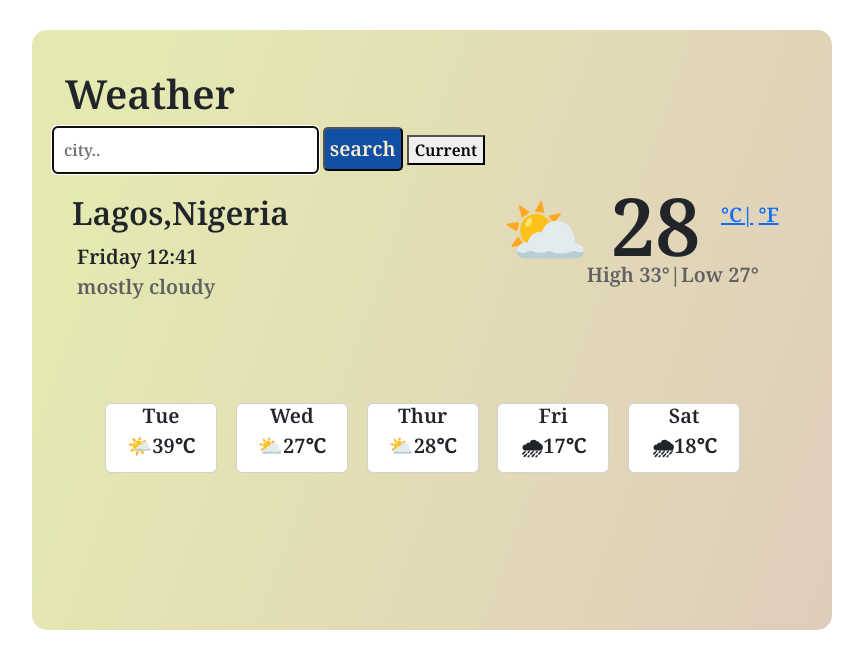
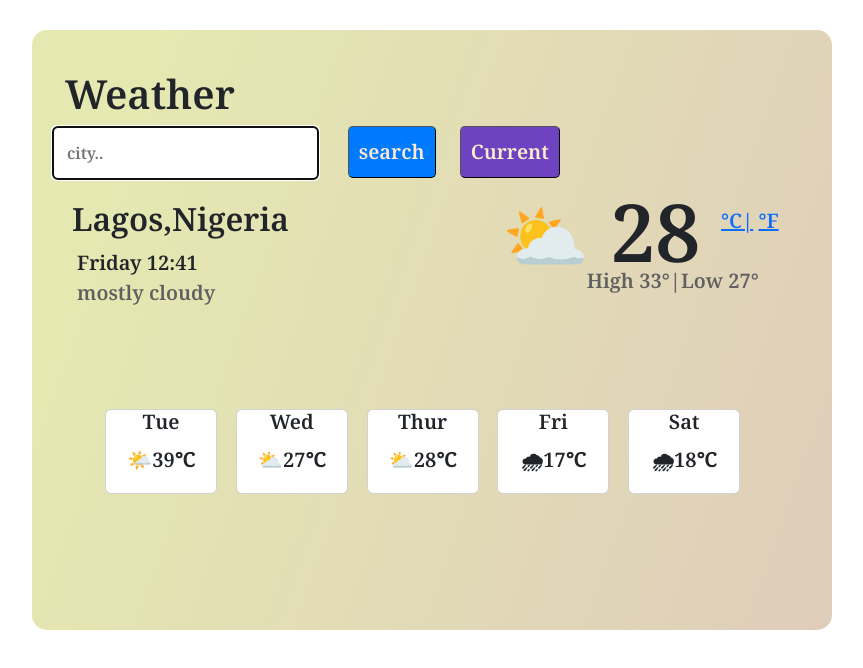
Before and after one commit to 3cia01/Hosting-fiirst-file, a plain HTML site: page index.html in a window 1280 px wide. Shown: the whole page, without its empty margins (208-1071 px from the left). Drawn offline with nearby package versions, Linux system fonts and the light colour scheme; no server answers.

Commit message:
modified  src/styles.css

```diff
--- a/src/styles.css
+++ b/src/styles.css
@@ -35,17 +35,31 @@ h2 {
 
 .button {
   font-size: 20px;
-  padding: 5px;
+  padding: 10px;
   color: blanchedalmond;
-  background-color: #0f50a5;
+  background-color: #007bff;
   border-radius: 5px;
+  margin-left: 15px;
+  box-sizing: border-box;
+  border-width: 1px;
+}
+.current_btn {
+  font-size: 20px;
+  padding: 10px;
+  color: blanchedalmond;
+  background-color: #6f42c1;
+  border-radius: 5px;
+  margin-left: 20px;
+  box-sizing: border-box;
+  border-width: 1px;
 }
 
 .type_1 {
-  padding: 10px;
+  padding: 13px;
   border-radius: 5px;
   width: max-content;
   margin-left: 20px;
+  margin-right: 10px;
   margin-bottom: 20px;
 }
 
@@ -104,9 +118,9 @@ h2 {
 
 .col {
   display: inline-block;
-  line-height: 20px;
+  line-height: 35px;
   margin: 0px;
-  border-radius: 5px;
+  border-radius: 8px;
   text-align: center;
 }
 
@@ -117,6 +131,6 @@ h2 {
   text-align: center;
   font-size: 20px;
   font-weight: 700;
-  outline-width: 3px;
+  outline-width: 5px;
   padding: 5px;
 }
```
